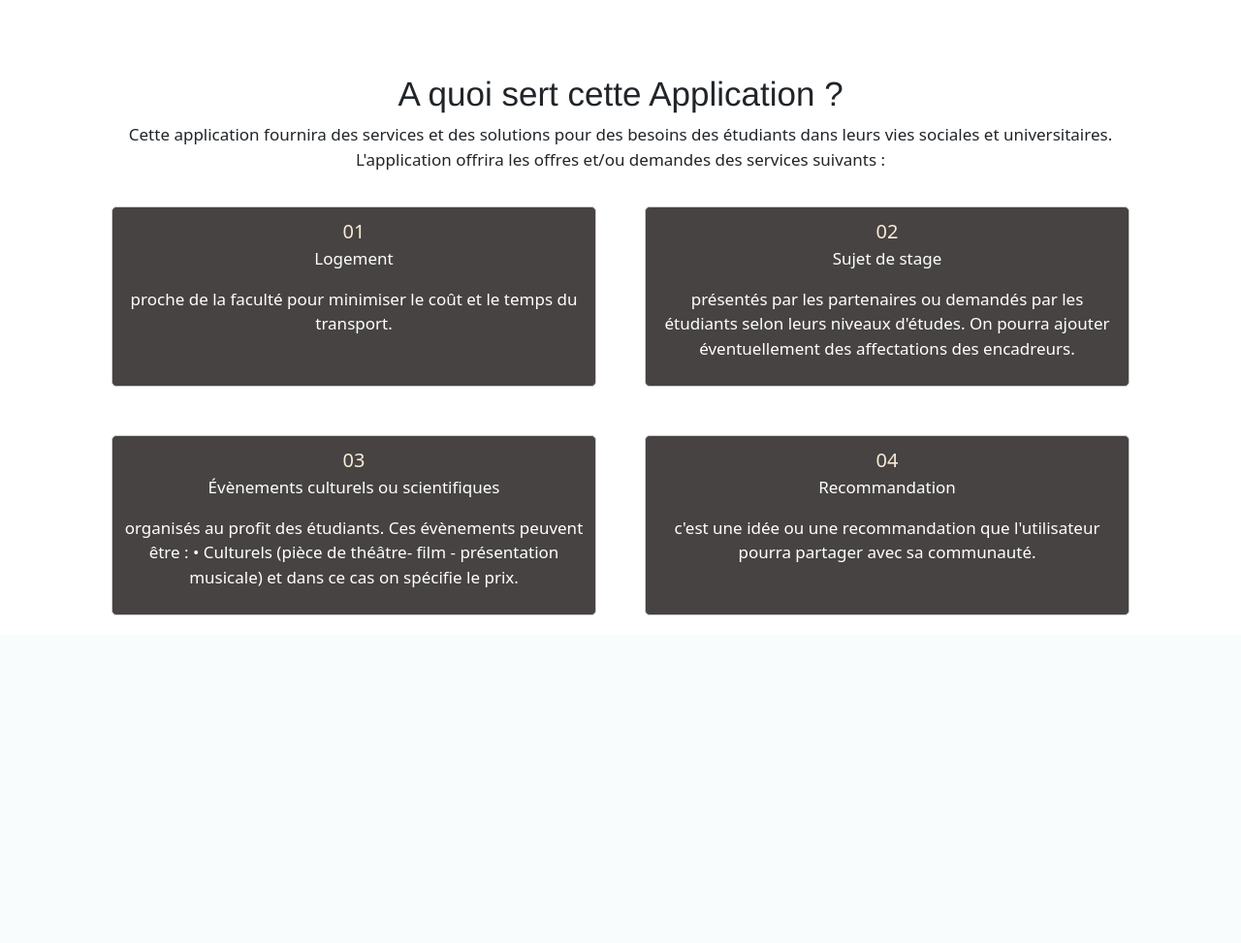
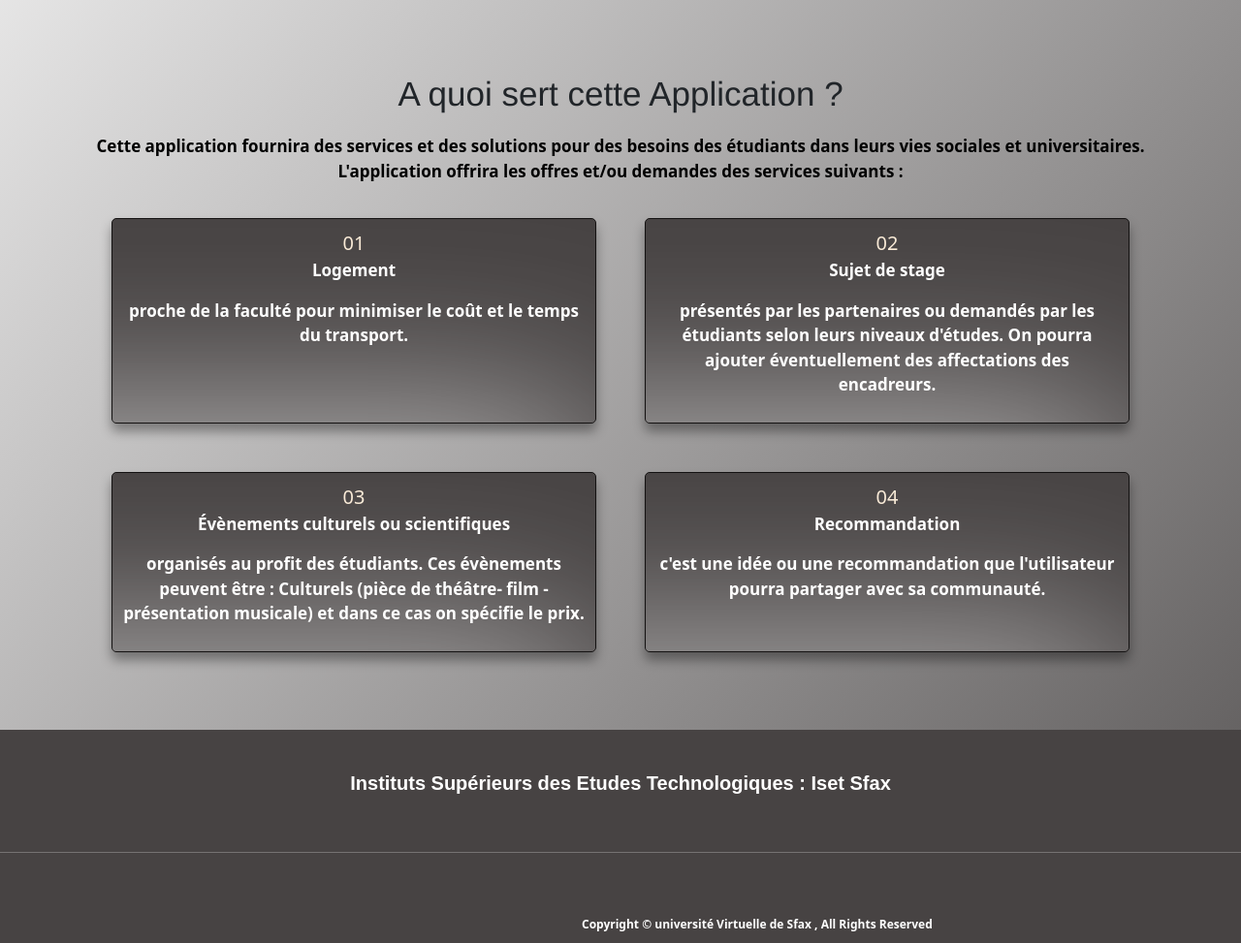
Before and after one commit to yacinbb/Django-Project, a Django app: template StudenHelp/templates/acceuil.html in a window 1280 px wide. Shown: the part 434-1407 px from the top of the page at 97% size. Before the commit the page ends 1069 px from the top, so only its background shows below. Run offline with Django 5.2, Linux system fonts and the light colour scheme; the template is opened without the code that fills it, so the values that code supplies are empty.

Commit message:
add card style

```diff
--- a/StudenHelp/templates/acceuil.html
+++ b/StudenHelp/templates/acceuil.html
@@ -7,7 +7,10 @@
 </head>
 <body>
     <style>
-        .nav-link{
+        body{
+            background: linear-gradient(to bottom right, white, rgb(89, 86, 86));
+        }
+                    .nav-link{
             color: white;
             background-color: rgb(71, 67, 67);
             margin: 10px;
@@ -69,10 +72,12 @@
         .decs h2 {
             font-size: 35px;
             font-family: 'Franklin Gothic Medium', 'Arial Narrow', Arial, sans-serif;
+            margin-bottom: 20px;
         }
         .decs p {
             font-size: 17px;
-
+            color: black;
+            font-weight: bold;
         }
         .card-container {
         display: flex;
@@ -82,14 +87,55 @@
         margin: 0 auto;
         gap: 10px;
         }
-    .card {
+        @media (min-width:390px) and (max-width:641px){
+            .card-container {
+        flex-direction: column;
+        flex-wrap: wrap;
+        margin: 0 auto;
+        }
+        .card {
         margin-top: 20px;
         margin-bottom: 20px;
         padding: 10px;
         border: 1px solid #ccc;
         border-radius: 5px;
+        background-color: rgb(71, 67, 67);
+        width: 100px;
+    }
+    .card p {
+        flex : 1 ;
+    }
+        }
+    .card {
+        margin-top: 20px;
+        margin-bottom: 20px;
+        padding: 10px;
+        border: 1px solid #141212;
+        border-radius: 5px;
         width: 500px;
+        backdrop-filter: blur(5px);
+        -webkit-backdrop-filter: blur(5px);
         background-color: rgb(71, 67, 67);
+        position: relative;
+        overflow: hidden;
+        box-shadow: 0 8px 12px 0 rgba(0 ,0,0,0.37);
+    }
+    .card::before  {
+    content: '';
+    position: absolute;
+    top: 0;
+    left: -100%;
+    right: 0;
+    bottom: 0;
+    cursor: pointer;
+    background-color: rgba(255, 255, 255, 0.7);
+    filter: blur(100px);
+    transition: transform 0.7s ease-in-out;
+    transform: translateY(100%);
+    z-index: 1;
+    }
+    .card:hover::before {
+        transform: translateY(0%);
     }
     .card p{
         color: white;
@@ -101,6 +147,28 @@
     #gg{
         width: 100%;
     }
+    footer{
+        margin-top: 60px;
+        width: 100%;
+        height: 220px;
+        background-color: rgb(71, 67, 67);
+        color: white;
+        font-weight: bold;
+        text-align: center;
+        font-size: 20px;
+        position: relative;
+    }
+    footer p {
+        font-family: sans-serif;
+        padding: 40px;
+        margin-top: 40px;
+    }
+    footer span {
+        font-size: 12px;
+        position: absolute;
+        bottom: 10px ;
+        left: 600px;
+        }
     </style>
         <section class="image-sec">
           <img src="../../media/iset-sfax.png" alt="" class="navbar-image"width="100%" height="433">
@@ -131,7 +199,6 @@
         <p> Cette application fournira des services et des solutions pour des besoins
             des étudiants dans leurs vies sociales et universitaires. <br>L'application offrira les offres et/ou demandes des services suivants : </p>
             <div class="card-container">
-
                 <div class="card">
                     <span>01</span>
                     <p>Logement</p>
@@ -149,7 +216,7 @@
                     <p>Évènements culturels ou scientifiques</p>
                     <p>organisés au profit des étudiants. Ces
                         évènements peuvent être :
-                        • Culturels (pièce de théâtre- film - présentation musicale) et dans ce cas
+                        Culturels (pièce de théâtre- film - présentation musicale) et dans ce cas
                         on spécifie le prix.</p>
                 </div>
                 <div class="card">
@@ -160,6 +227,11 @@
                 </div>
             </div>
       </section>
+      <footer>
+        <p>Instituts Supérieurs des Etudes Technologiques : Iset Sfax</p>
+        <hr>
+        <span>Copyright &copy; université Virtuelle de Sfax , All Rights Reserved</span>
+      </footer>
       <script src="https://cdn.jsdelivr.net/npm/bootstrap@5.3.3/dist/js/bootstrap.bundle.min.js" integrity="sha384-YvpcrYf0tY3lHB60NNkmXc5s9fDVZLESaAA55NDzOxhy9GkcIdslK1eN7N6jIeHz" crossorigin="anonymous"></script>
 </body>
 </html>
--- a/StudenHelp/templates/registration/login.html
+++ b/StudenHelp/templates/registration/login.html
@@ -16,7 +16,8 @@
 <div class="container">
   <h2>Se connecter</h2>
 
-    {% csrf_token %} {% crispy form %}
+    {% csrf_token %}
+    {% crispy form %}
 
     <br />
     <small>
```
Also changed, not shown: db.sqlite3.
